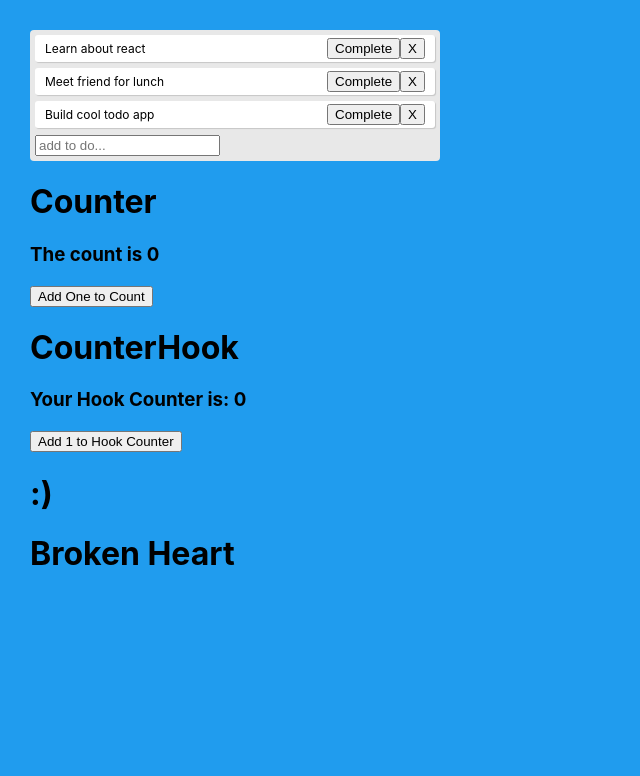
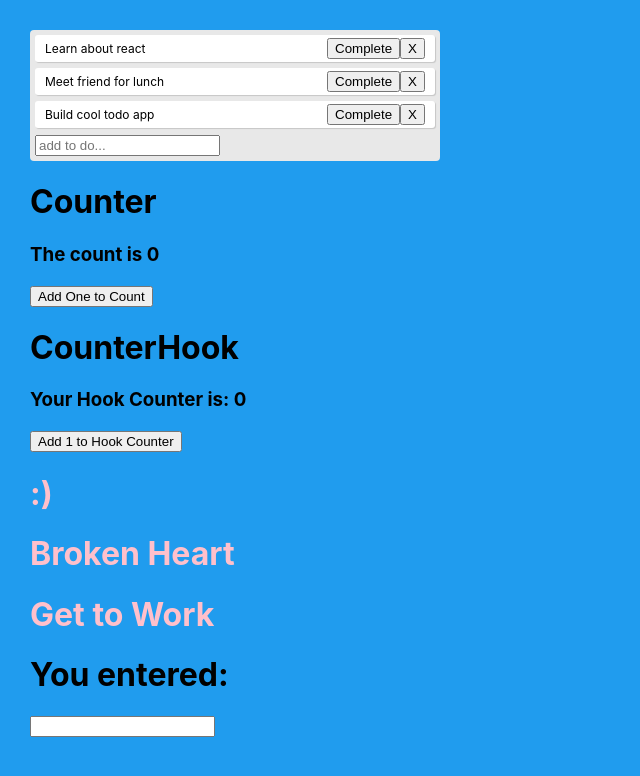
Before and after one commit to Cuthbert20/hooks-my-project, a React (Create React App) app: page / in a window 1280 px wide. Shown: the top 776 px of the page, without its empty margins (0-640 px from the left). Built offline with nearby package versions, Linux system fonts and the light colour scheme.

Commit message:
created a simple form using class based Components for class

```diff
--- a/src/App.js
+++ b/src/App.js
@@ -3,6 +3,7 @@ import "./App.css";
 import Counter from "./Components/Counter/Counter";
 import CounterHook from "./Components/Counter/CounterHook";
 import Toggler from "./Components/Toggler/Toggler";
+import SimpleFormClass from "./Components/SimpleForm/SimpleFormClass";
 //destructuring todo and index from props
 function Todo({ todo, index, completeTodo, deleteTodo }) {
   return (
@@ -80,7 +81,9 @@ function App() {
     //like this.setState
     setTodos(newTodos);
   };
-
+  const styleToggle = {
+    color: "pink"
+  };
   return (
     <div className="app">
       <div className="todo-list">
@@ -100,7 +103,10 @@ function App() {
       </div>
       <Counter />
       <CounterHook />
-      <Toggler />
+      <div style={styleToggle}>
+        <Toggler />
+      </div>
+      <SimpleFormClass />
     </div>
   );
 }
--- /dev/null
+++ b/src/Components/SimpleForm/SimpleFormClass.js
@@ -0,0 +1,23 @@
+import React, { Component } from "react";
+
+export default class SimpleFormClass extends Component {
+  constructor(props) {
+    super(props);
+    this.state = {
+      email: ""
+    };
+    this.handleChange = this.handleChange.bind(this);
+  }
+  handleChange(e) {
+    this.setState({ email: e.target.value });
+  }
+  render() {
+    const { email } = this.state;
+    return (
+      <div>
+        <h1>You entered: {email}</h1>
+        <input type="text" value={email} onChange={this.handleChange} />
+      </div>
+    );
+  }
+}
--- a/src/Components/Toggler/Toggler.js
+++ b/src/Components/Toggler/Toggler.js
@@ -1,14 +1,16 @@
-import React, { useState } from "react";
+import React from "react";
 import useToggle from "../../hooks/useToggle";
 
 function Toggler() {
   const [isHappy, toggleIsHappy] = useToggle(true);
   const [inLove, toggleInLove] = useToggle(false);
+  const [daytime, toggleDaytime] = useToggle(true);
 
   return (
     <div>
       <h1 onClick={toggleIsHappy}>{isHappy ? ":)" : ":("}</h1>
       <h1 onClick={toggleInLove}>{inLove ? "Heart" : "Broken Heart"}</h1>
+      <h1 onClick={toggleDaytime}>{daytime ? "Get to Work" : "Go to Sleep"}</h1>
     </div>
   );
 }
--- a/src/hooks/useToggle.js
+++ b/src/hooks/useToggle.js
@@ -11,6 +11,7 @@ function useToggle(initalVal = false) {
   return [state, toggle];
 }
 export default useToggle;
+
 //above is the same as what we have below but, we can use it on both isHappy State & inLove State
 // const toggle = () => {
 //     setIsHappy(!isHappy);
```
Also changed, not shown: src/Notes/hooks-info.md (+2 -0 lines).
